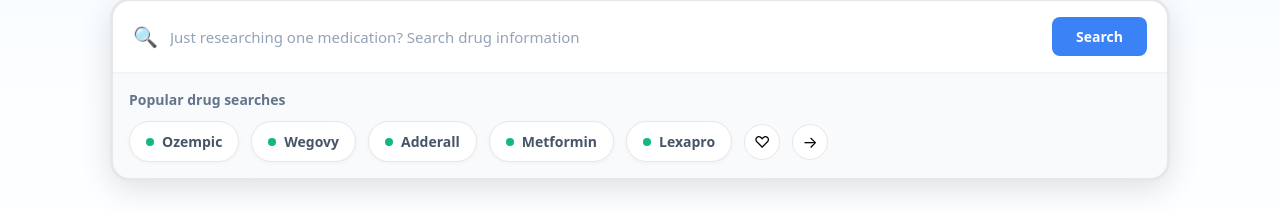
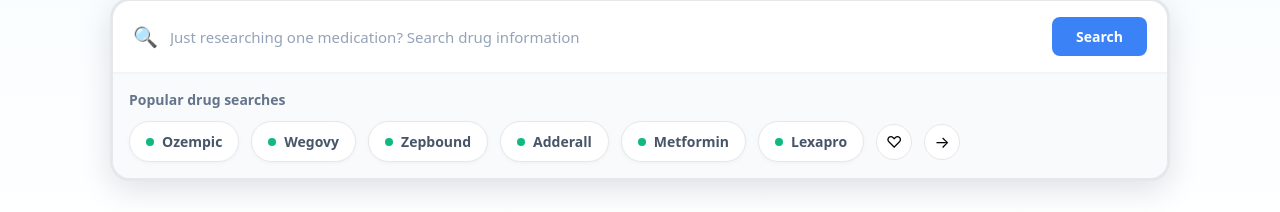
Before and after one commit to marty22dyer/CompareMyMedication, a Next.js app: page / in a window 1280 px wide. Shown: the part 644-856 px from the top of the page. Built offline with nearby package versions, Linux system fonts and the light colour scheme.

Commit message:
Add Zepbound to popular drug searches

```diff
--- a/app/page.tsx
+++ b/app/page.tsx
@@ -286,6 +286,10 @@
                     <span className="home-pill-dot"></span>
                     Wegovy
                   </a>
+                  <a href="/drug/zepbound" className="home-pill">
+                    <span className="home-pill-dot"></span>
+                    Zepbound
+                  </a>
                   <a href="/drug/adderall" className="home-pill">
                     <span className="home-pill-dot"></span>
                     Adderall
```
